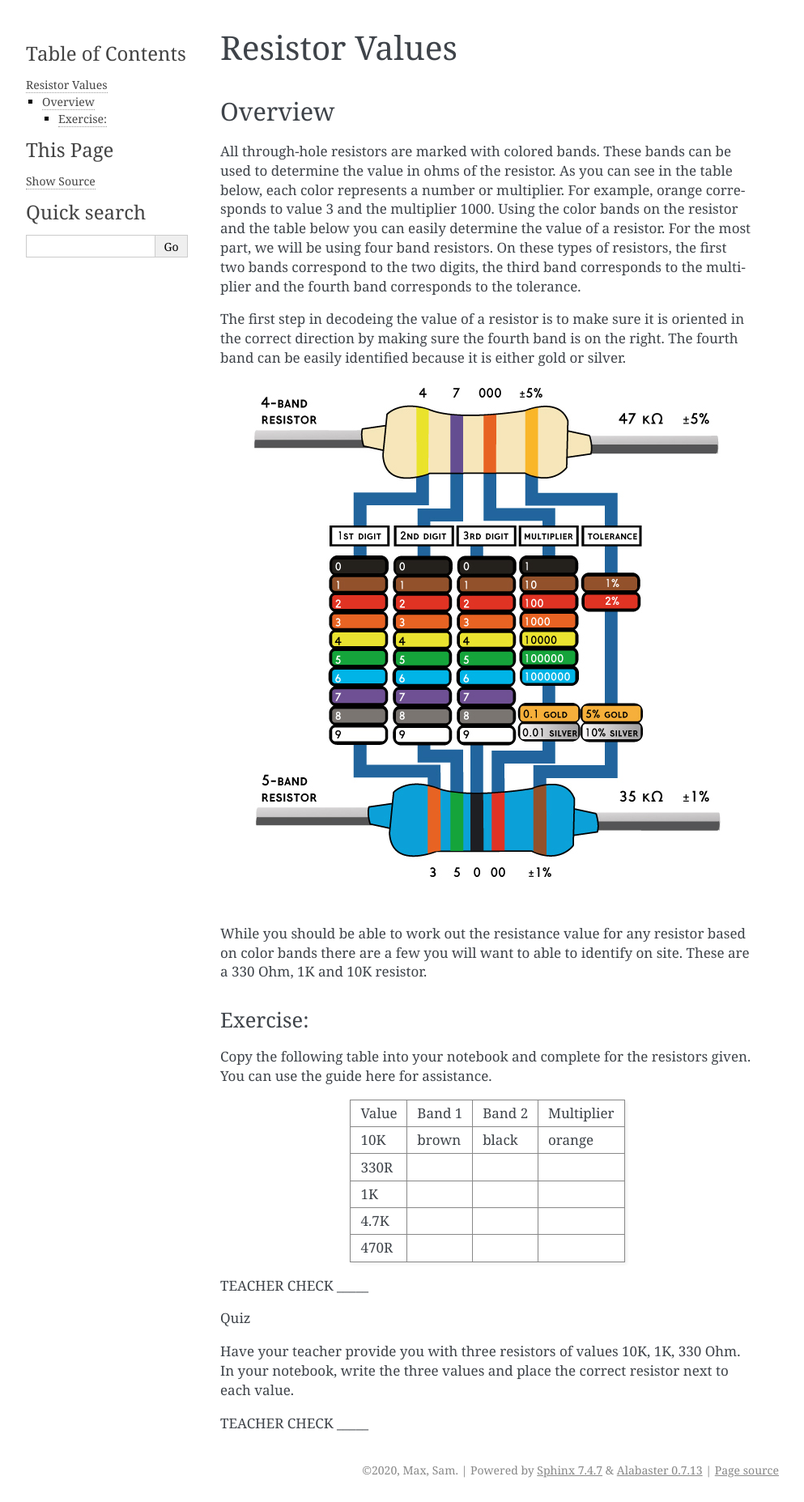
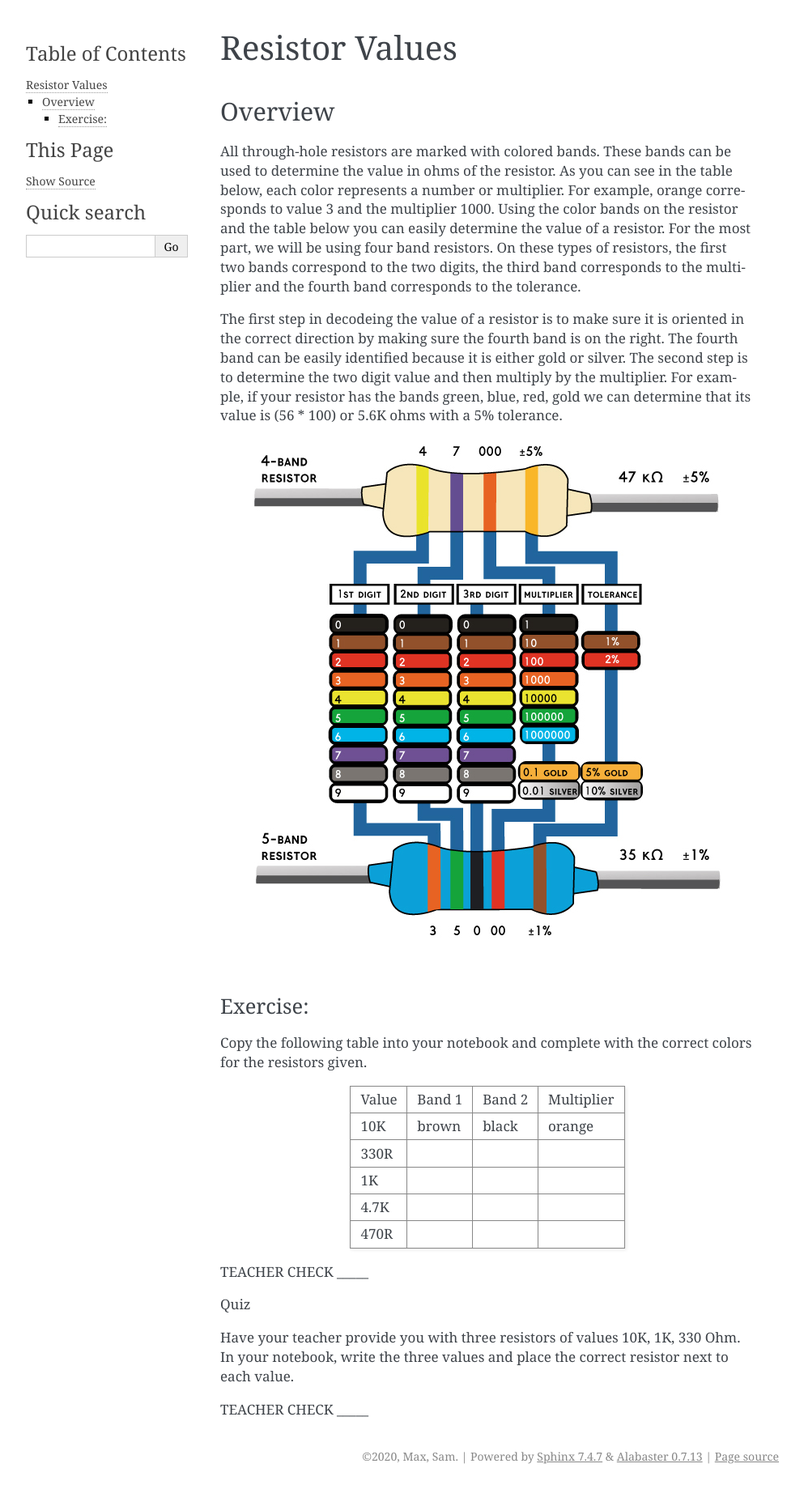
Before and after one commit to maxtkc/mvths-wiki, a Sphinx documentation site: the page built from docs/016-resistor-values.rst, in a window 1280 px wide. Shown: the whole page at 81% size, without its empty margins (148-1141 px from the left). Built offline with Sphinx 7.4.7, drawn with Linux system fonts in a browser that asks for light colours; pages that are not in the unit, such as notebooks, are missing from menus.

Commit message:
Update 016-resistor-values.rst

```diff
--- a/docs/016-resistor-values.rst
+++ b/docs/016-resistor-values.rst
@@ -6,17 +6,15 @@ Overview
 
 All through-hole resistors are marked with colored bands. These bands can be used to determine the value in ohms of the resistor. As you can see in the table below, each color represents a number or multiplier. For example, orange corresponds to value 3 and the multiplier 1000. Using the color bands on the resistor and the table below you can easily determine the value of a resistor. For the most part, we will be using four band resistors. On these types of resistors, the first two bands correspond to the two digits, the third band corresponds to the multiplier and the fourth band corresponds to the tolerance.
 
-The first step in decodeing the value of a resistor is to make sure it is oriented in the correct direction by making sure the fourth band is on the right. The fourth band can be easily identified because it is either gold or silver.
+The first step in decodeing the value of a resistor is to make sure it is oriented in the correct direction by making sure the fourth band is on the right. The fourth band can be easily identified because it is either gold or silver. The second step is to determine the two digit value and then multiply by the multiplier. For example, if your resistor has the bands green, blue, red, gold we can determine that its value is (56 * 100) or 5.6K ohms with a 5% tolerance.
 
 .. figure:: images/resistorcode.jpg
 
 
-While you should be able to work out the resistance value for any resistor based on color bands there are a few you will want to able to identify on site. These are a 330 Ohm, 1K and 10K resistor.
-
 Exercise:
 ~~~~~~~~~
 
-Copy the following table into your notebook and complete for the resistors given. You can use the guide here for assistance.
+Copy the following table into your notebook and complete with the correct colors for the resistors given.
 
 +---------+----------+----------+--------------+
 | Value   | Band 1   | Band 2   | Multiplier   |
@@ -36,7 +34,6 @@ TEACHER CHECK \_\_\_\_\_
 
 Quiz
 
-Have your teacher provide you with three resistors of values 10K, 1K,
-330 Ohm. In your notebook, write the three values and place the correct resistor next to each value.
+Have your teacher provide you with three resistors of values 10K, 1K, 330 Ohm. In your notebook, write the three values and place the correct resistor next to each value.
 
 TEACHER CHECK \_\_\_\_\_
```
